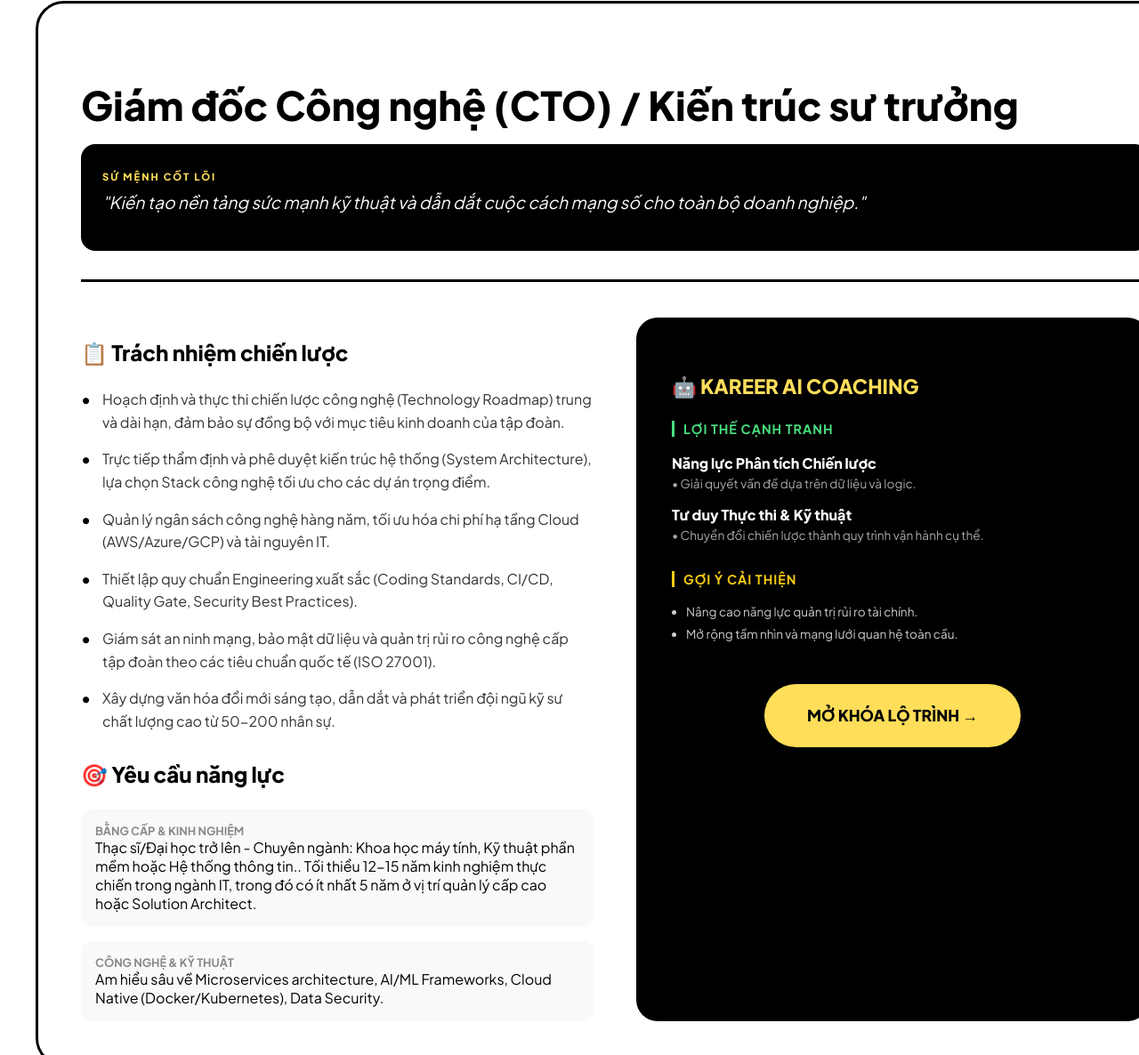
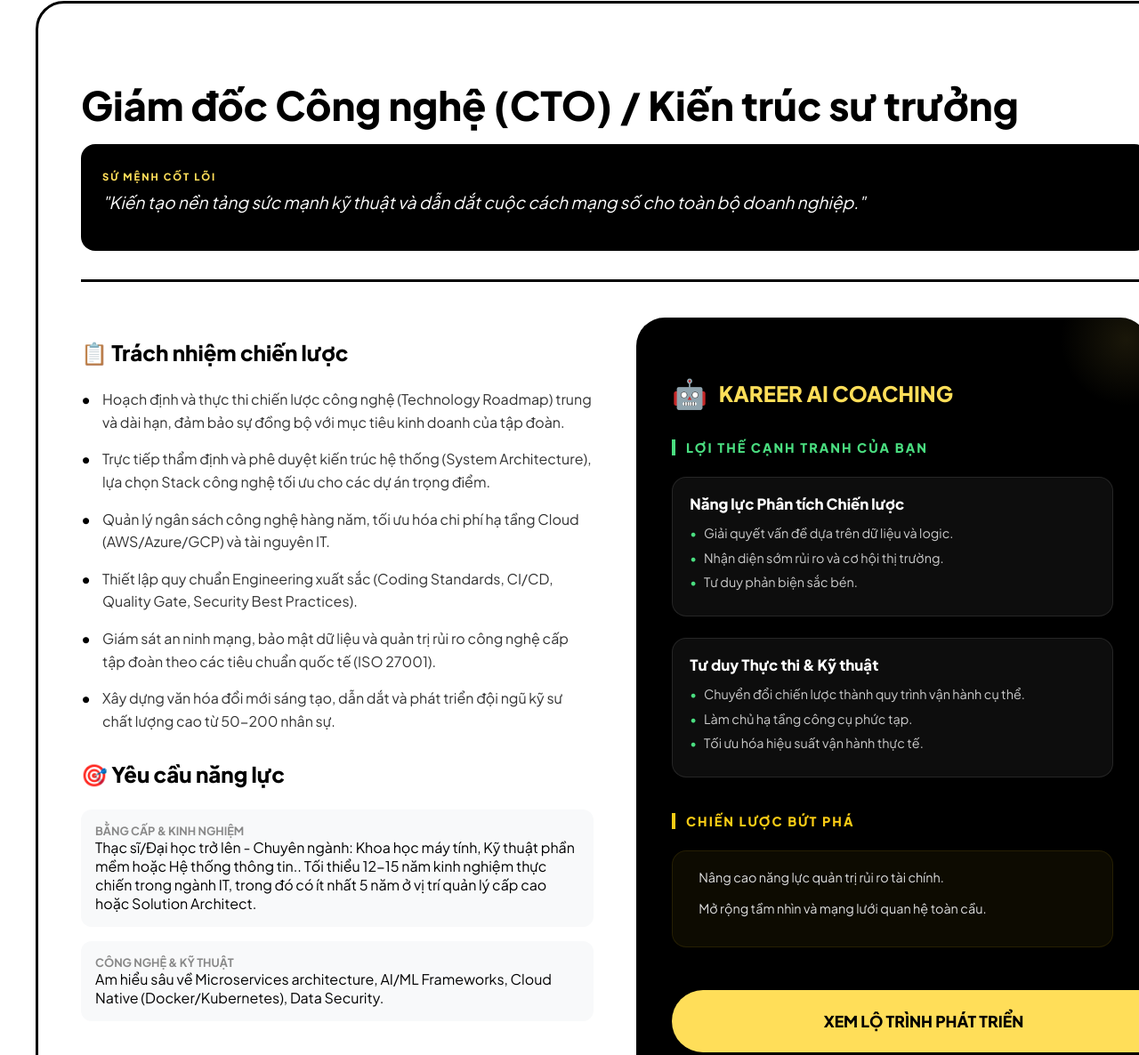
Before and after one commit to lykimngan777/kareer, a website: page timeline.html in a window 1280 px wide. Shown: the part 529-1715 px from the top of the page at 89% size. Drawn offline with Linux system fonts and the light colour scheme.

Commit message:
Enhance AI Coaching UI in timeline.html and fix missing analysis points

```diff
--- a/timeline.html
+++ b/timeline.html
@@ -350,29 +350,46 @@
                             </div>
                         </section>
 
-                        <section style="background: #000; color: #fff; padding: 2.5rem; border-radius: 24px;">
-                            <h3 style="color: #ffde59; font-size: 1.4rem; font-weight: 900; margin-bottom: 1.5rem;">🤖 KAREER AI COACHING</h3>
+                        <section style="background: #000; color: #fff; padding: 2.5rem; border-radius: 32px; box-shadow: 0 20px 40px rgba(0,0,0,0.2); position: relative; overflow: hidden;">
+                            <div style="position: absolute; top: -50px; right: -50px; width: 150px; height: 150px; background: radial-gradient(circle, rgba(255,222,89,0.1) 0%, transparent 70%); border-radius: 50%;"></div>
 
-                            <div style="margin-bottom: 2rem;">
-                                <h4 style="color: #4ade80; font-size: 0.9rem; text-transform: uppercase; letter-spacing: 1px; border-left: 3px solid #4ade80; padding-left: 10px;">Lợi thế cạnh tranh</h4>
+                            <h3 style="color: #ffde59; font-size: 1.5rem; font-weight: 900; margin-bottom: 2rem; display: flex; align-items: center; gap: 0.8rem;">
+                                <span style="font-size: 2rem;">🤖</span> KAREER AI COACHING
+                            </h3>
+
+                            <div style="margin-bottom: 2.5rem;">
+                                <h4 style="color: #4ade80; font-size: 0.9rem; text-transform: uppercase; letter-spacing: 2px; margin-bottom: 1.5rem; border-left: 4px solid #4ade80; padding-left: 12px; font-weight: 800;">Lợi thế cạnh tranh của bạn</h4>
                                 ${analysis.advantages.map(adv => `
-                                    <div style="margin-top: 1rem;">
-                                        <div style="font-weight: 800; color: #fff;">${adv.title}</div>
-                                        <div style="font-size: 0.85rem; color: #aaa; margin-top: 4px;">• ${adv.points[0]}</div>
+                                    <div style="margin-top: 1.5rem; background: rgba(255,255,255,0.05); padding: 1.2rem; border-radius: 16px; border: 1px solid rgba(255,255,255,0.1);">
+                                        <div style="font-weight: 800; color: #fff; font-size: 1.05rem; margin-bottom: 0.8rem;">${adv.title}</div>
+                                        <ul style="list-style: none; padding: 0; margin: 0;">
+                                            ${adv.points.map(p => `
+                                                <li style="font-size: 0.9rem; color: #ccc; margin-bottom: 0.6rem; display: flex; gap: 8px;">
+                                                    <span style="color: #4ade80;">•</span> <span>${p}</span>
+                                                </li>
+                                            `).join('')}
+                                        </ul>
                                     </div>
                                 `).join('')}
                             </div>
 
-                            <div style="margin-bottom: 2rem;">
-                                <h4 style="color: #facc15; font-size: 0.9rem; text-transform: uppercase; letter-spacing: 1px; border-left: 3px solid #facc15; padding-left: 10px;">Gợi ý cải thiện</h4>
-                                <ul style="padding-left: 1rem; font-size: 0.85rem; color: #ccc; margin-top: 1rem;">
-                                    ${analysis.improvements.map(imp => imp.advice.map(a => `<li style="margin-bottom:0.5rem">${a}</li>`).join('')).join('')}
-                                </ul>
+                            <div style="margin-bottom: 3rem;">
+                                <h4 style="color: #facc15; font-size: 0.9rem; text-transform: uppercase; letter-spacing: 2px; margin-bottom: 1.5rem; border-left: 4px solid #facc15; padding-left: 12px; font-weight: 800;">Chiến lược bứt phá</h4>
+                                <div style="background: rgba(250, 204, 21, 0.05); padding: 1.2rem; border-radius: 16px; border: 1px solid rgba(250, 204, 21, 0.1);">
+                                    <ul style="list-style: none; padding: 0; margin: 0;">
+                                        ${analysis.improvements.map(imp => imp.advice.map(a => `
+                                            <li style="font-size: 0.9rem; color: #ddd; margin-bottom: 0.8rem; display: flex; gap: 10px; line-height: 1.5;">
+                                                <i class="fas fa-arrow-right" style="color: #facc15; font-size: 0.7rem; margin-top: 5px;"></i>
+                                                <span>${a}</span>
+                                            </li>
+                                        `).join('')).join('')}
+                                    </ul>
+                                </div>
                             </div>
 
-                            <div style="text-align: center; margin-top: 3rem;">
-                                <a href="roadmap.html" class="btn-roadmap" style="background: #ffde59; color: #000;">
-                                    MỞ KHÓA LỘ TRÌNH →
+                            <div style="text-align: center;">
+                                <a href="roadmap.html" class="btn-roadmap" style="background: #ffde59; color: #000; width: 100%; justify-content: center; box-shadow: 0 10px 20px rgba(255,222,89,0.2);">
+                                    XEM LỘ TRÌNH PHÁT TRIỂN <i class="fas fa-rocket" style="margin-left: 10px;"></i>
                                 </a>
                             </div>
                         </section>
```
